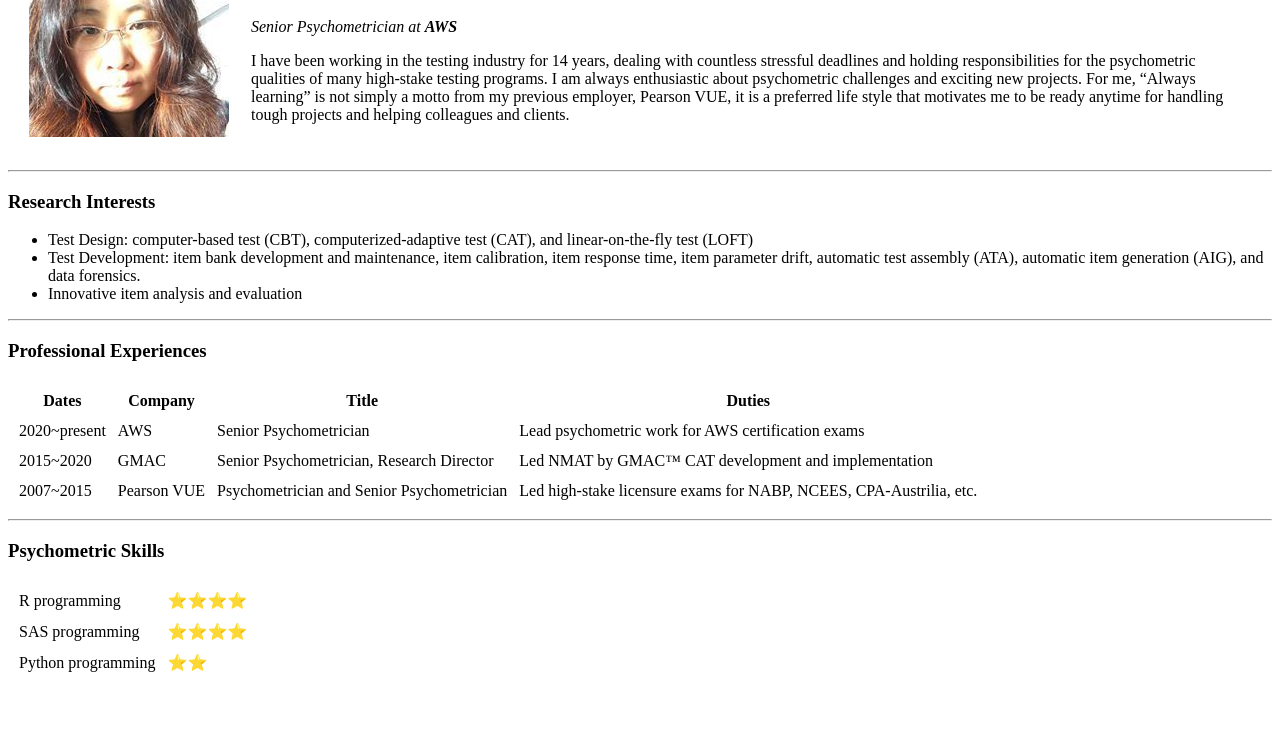
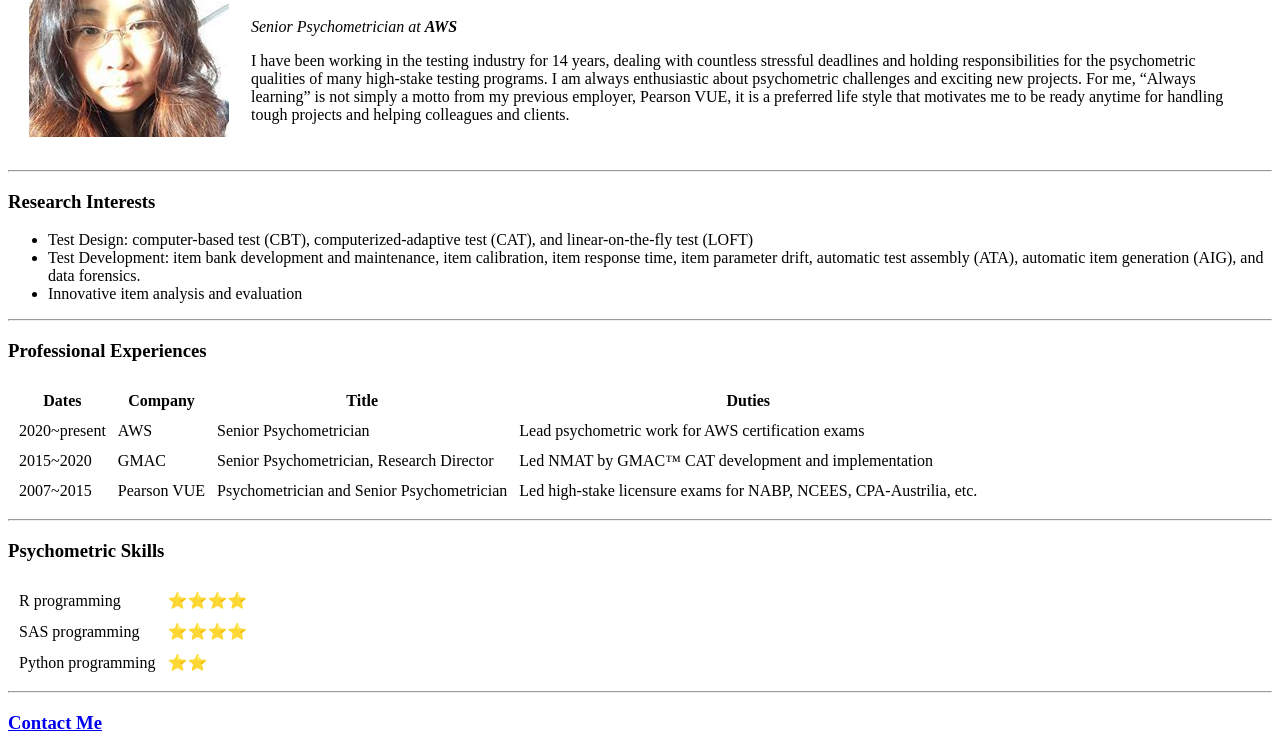
Before and after one commit to huijuanmeng/cv, a plain HTML site: page index.html in a window 1280 px wide. Shown: the part 92-845 px from the top of the page. Before the commit the page ends 800 px from the top, so only its background shows below. Drawn offline with Linux system fonts and the light colour scheme.

Commit message:
Add files via upload

```diff
--- a/index.html
+++ b/index.html
@@ -133,8 +133,8 @@
     </tr>
 
   </table>
-
-
+<hr>
+  <h3><a href="contact.html">Contact Me</a></h3>
 
 </body>
 
```
